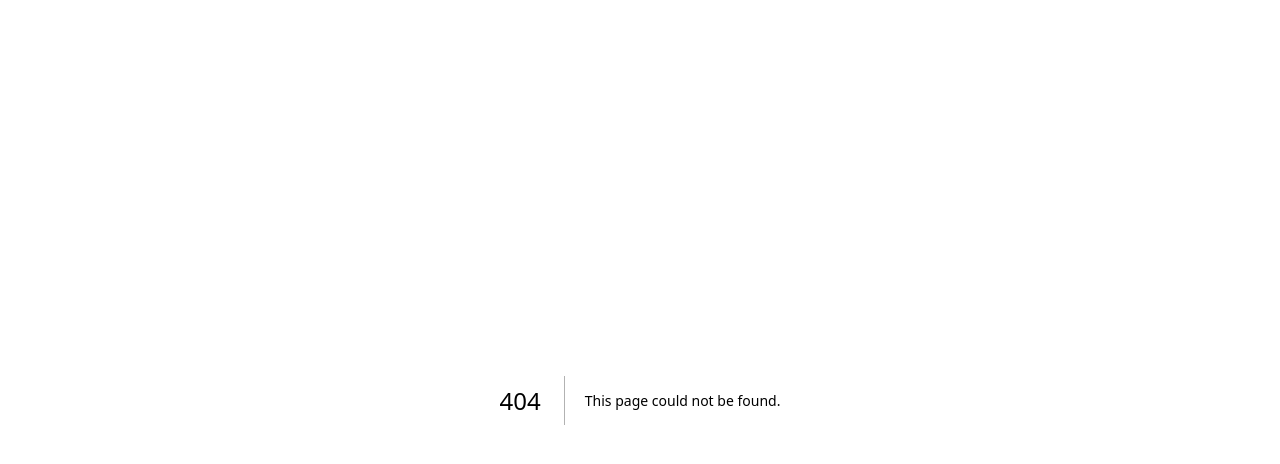
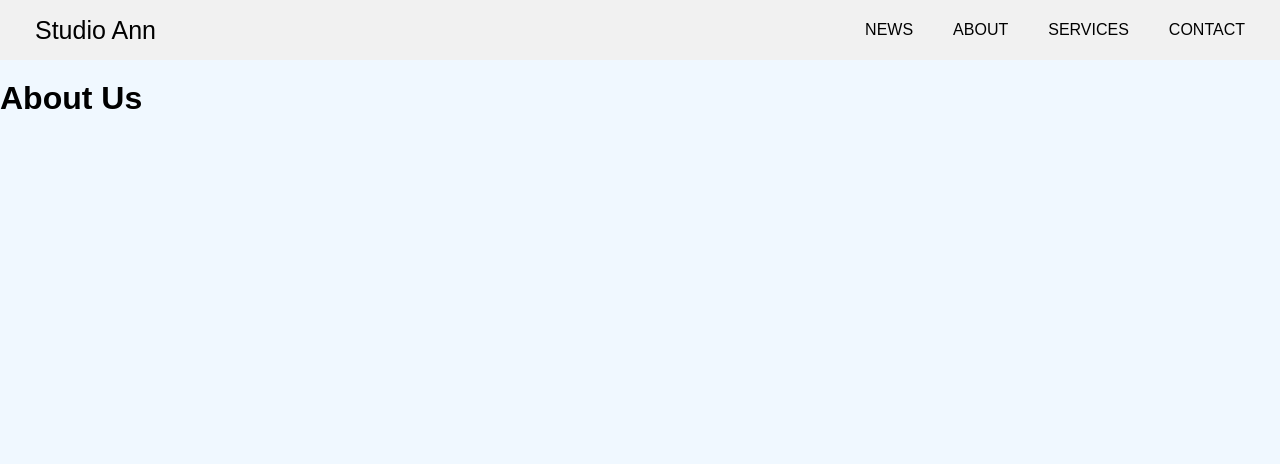
Before and after one commit to Yuchen012/dance_dev, a Next.js app: page /screen/about in a window 1280 px wide. Before the commit this address had no page. Shown: the top 464 px of the page. Built offline with nearby package versions, Linux system fonts and the light colour scheme.

Commit message:
新しいブランチでのコミットメッセージ

```diff
--- a/app/globals.css
+++ b/app/globals.css
@@ -41,3 +41,7 @@
     line-height: 60px;
     padding: 0 20px;
   }
+
+  main{
+    margin-top: 80px;
+  }
--- a/app/layout.tsx
+++ b/app/layout.tsx
@@ -1,22 +1,29 @@
 import type { Metadata } from "next";
 import { Inter } from "next/font/google";
 import "./globals.css";
+import Link from 'next/link';
 
-const inter = Inter({ subsets: ["latin"] });
-
-export const metadata: Metadata = {
-  title: "Create Next App",
-  description: "Generated by create next app",
-};
-
-export default function RootLayout({
-  children,
-}: Readonly<{
-  children: React.ReactNode;
-}>) {
+export default function RootLayout({ children }: { children: React.ReactNode }) {
   return (
     <html lang="en">
-      <body className={inter.className}>{children}</body>
+      <body>
+        <header>
+          <div className="logo">
+            <a href="#">Studio Ann</a>
+          </div>
+
+          <nav>
+            <ul>
+              <li><Link href="/screen/news">NEWS</Link></li>
+              <li><Link href="/screen/about">ABOUT</Link></li>
+              <li><Link href="/screen/service">SERVICES</Link></li>
+              <li><Link href="/screen/contact">CONTACT</Link></li>
+            </ul>
+          </nav>
+        </header>
+
+        <main>{children}</main>
+      </body>
     </html>
   );
 }
--- /dev/null
+++ b/app/screen/about/page.tsx
@@ -0,0 +1,7 @@
+export default function About() {
+    return (
+      <div>
+        <h1>About Us</h1>
+      </div>
+    );
+  }
```
Also changed, not shown: app/page.tsx (+2 -17 lines), app/screen/contact/page.tsx (added, +7 -0 lines), app/screen/news/page.tsx (added, +7 -0 lines), app/screen/service/page.tsx (added, +7 -0 lines).
